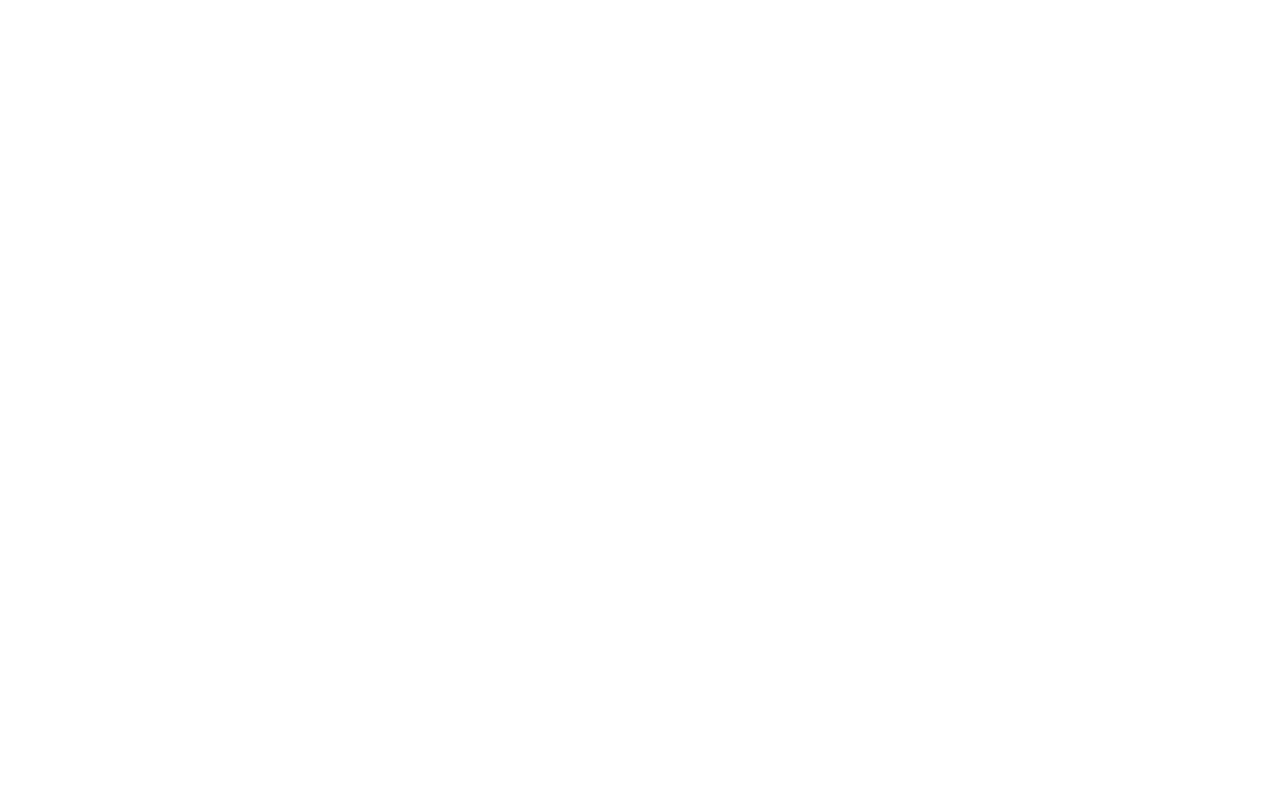
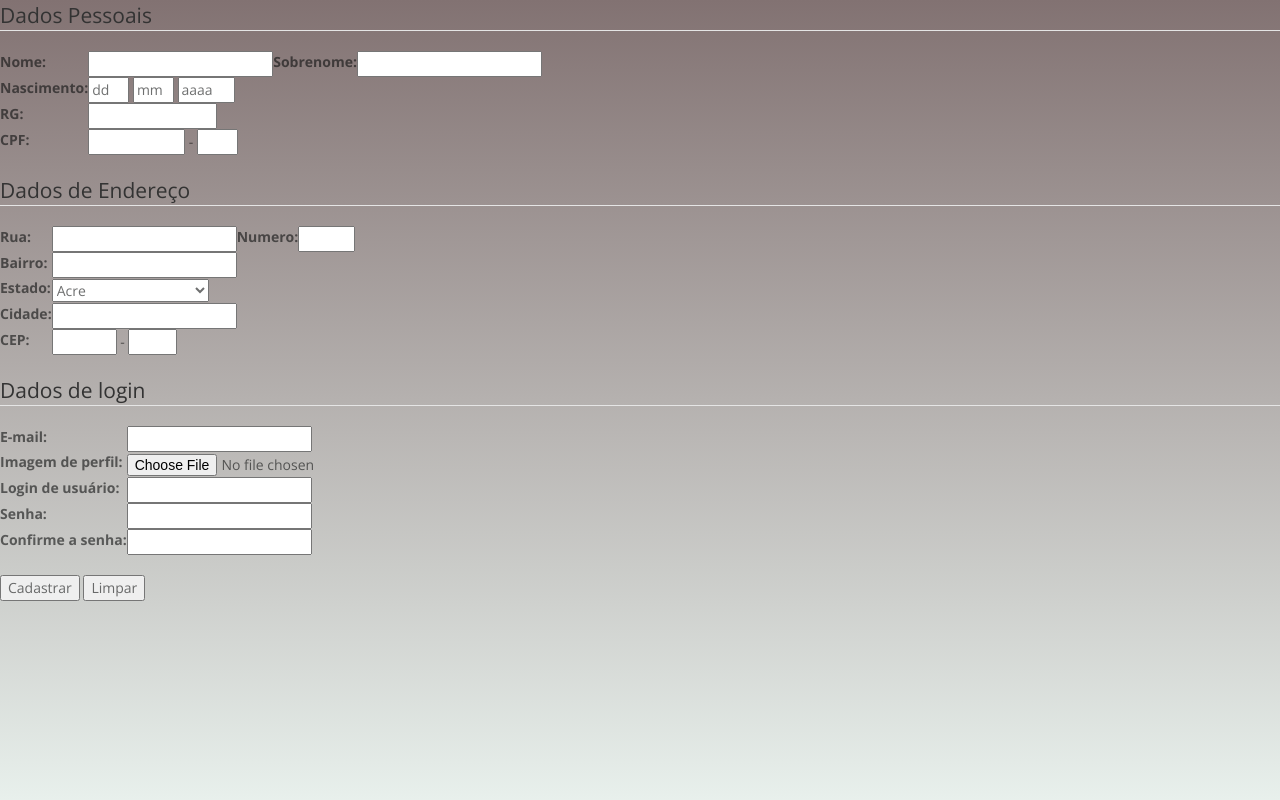
Before and after one commit to Thiago251/abrare-master, a PHP site: page /cadastro.html in a window 1280 px wide. Before the commit the page is empty. Run offline with PHP 8.4, Linux system fonts and the light colour scheme; some libraries are stand-ins or nearby versions.

Commit message:
.
Adicionado login, nova senha e tela de cadastro na tela de login foi adicionando uma tela no link esqueci minha senha.

```diff
--- a/cadastro.html
+++ b/cadastro.html
@@ -0,0 +1,252 @@
+<!DOCTYPE html>
+<html>
+<head>
+  <meta charset="utf-8">
+  <meta charset="utf-8">
+    <!--<meta http-equiv="X-UA-Compatible" content="IE=edge,chrome=1">-->
+    <meta http-equiv="X-UA-Compatible" content="IE=edge" />
+  <title>Cadastro novo Usuario</title>
+  <meta name="description" content="">
+    <meta name="viewport" content="width=device-width, initial-scale=1">
+    <link rel="apple-touch-icon" href="apple-touch-icon.png">
+    <link rel="icon" type="image/png" href="favicon-32x32.png" sizes="32x32" />
+    <link rel="icon" type="image/png" href="favicon-16x16.png" sizes="16x16" />
+    <link rel="stylesheet" href="css/normalize.min.css">
+    <link rel="stylesheet" href="css/bootstrap.min.css">
+    <link rel="stylesheet" href="css/jquery.fancybox.css">
+    <link rel="stylesheet" href="css/flexslider.css">
+    <link rel="stylesheet" href="css/styles.css">
+    <link rel="stylesheet" href="css/queries.css">
+    <link rel="stylesheet" href="css/etline-font.css">
+    <link rel="stylesheet" href="bower_components/animate.css/animate.min.css">
+    <link rel="stylesheet" href="http://maxcdn.bootstrapcdn.com/font-awesome/4.3.0/css/font-awesome.min.css">
+</head>
+<body>
+
+
+  <style type=>
+
+    /*
+ * Specific styles of signin component
+ */
+/*
+ * General styles
+ */
+body, html {
+    height: 100%;
+    background-repeat: no-repeat;
+    background-image: linear-gradient(rgb(130, 114, 114), rgb(232, 240, 236));
+    font-family: "Open Sans", sans-serif;
+    font-weight: 300;
+    color: rgba(14, 15, 15, 0.6);
+    -webkit-text-size-adjust: 100%;
+}
+
+p {
+  font-size: 15px;
+  line-height: 29px;
+  color: rgb(19, 20, 21);
+  padding-bottom: 20px;
+}
+
+button, input, optgroup, select, textarea {
+    margin: 0;
+    font: black;
+        font-size: black;
+        line-height: inherit;
+        font-family: inherit;
+    color: inherit;
+}
+
+
+</style>
+
+
+<form action="Script_do_Formulario.php" method="post">
+
+<!-- DADOS PESSOAIS-->
+<fieldset>
+ <legend>Dados Pessoais</legend>
+ <table cellspacing="10">
+  <tr>
+   <td>
+    <label for="nome">Nome: </label>
+   </td>
+   <td align="left">
+    <input type="text" name="email">
+   </td>
+   <td>
+    <label for="sobrenome">Sobrenome: </label>
+   </td>
+   <td align="left">
+    <input type="text" name="sobrenome">
+   </td>
+  </tr>
+  <tr>
+   <td>
+    <label>Nascimento: </label>
+   </td>
+   <td align="left">
+    <input type="text" name="dia" size="2" maxlength="2" value="dd">
+   <input type="text" name="mes" size="2" maxlength="2" value="mm">
+   <input type="text" name="ano" size="4" maxlength="4" value="aaaa">
+   </td>
+  </tr>
+  <tr>
+   <td>
+    <label for="rg">RG: </label>
+   </td>
+   <td align="left">
+    <input type="text" name="rg" size="13" maxlength="13">
+   </td>
+  </tr>
+  <tr>
+   <td>
+    <label>CPF:</label>
+   </td>
+   <td align="left">
+    <input type="text" name="cpf" size="9" maxlength="9"> - <input type="text" name="cpf2" size="2" maxlength="2">
+   </td>
+  </tr>
+ </table>
+</fieldset>
+
+<br />
+<!-- ENDEREÇO -->
+<fieldset>
+ <legend>Dados de Endereço</legend>
+ <table cellspacing="10">
+
+  <tr>
+   <td>
+    <label for="rua">Rua:</label>
+   </td>
+   <td align="left">
+    <input type="text" name="rua">
+   </td>
+   <td>
+    <label for="numero">Numero:</label>
+   </td>
+   <td align="left">
+    <input type="text" name="numero" size="4">
+   </td>
+  </tr>
+  <tr>
+   <td>
+    <label for="bairro">Bairro: </label>
+   </td>
+   <td align="left">
+    <input type="text" name="bairro">
+   </td>
+  </tr>
+  <tr>
+   <td>
+    <label for="estado">Estado:</label>
+   </td>
+   <td align="left">
+    <select name="estado">
+    <option value="ac">Acre</option>
+    <option value="al">Alagoas</option>
+    <option value="am">Amazonas</option>
+    <option value="ap">Amapá</option>
+    <option value="ba">Bahia</option>
+    <option value="ce">Ceará</option>
+    <option value="df">Distrito Federal</option>
+    <option value="es">Espírito Santo</option>
+    <option value="go">Goiás</option>
+    <option value="ma">Maranhão</option>
+    <option value="mt">Mato Grosso</option>
+    <option value="ms">Mato Grosso do Sul</option>
+    <option value="mg">Minas Gerais</option>
+    <option value="pa">Pará</option>
+    <option value="pb">Paraíba</option>
+    <option value="pr">Paraná</option>
+    <option value="pe">Pernambuco</option>
+    <option value="pi">Piauí</option>
+    <option value="rj">Rio de Janeiro</option>
+    <option value="rn">Rio Grande do Norte</option>
+    <option value="ro">Rondônia</option>
+    <option value="rs">Rio Grande do Sul</option>
+    <option value="rr">Roraima</option>
+    <option value="sc">Santa Catarina</option>
+    <option value="se">Sergipe</option>
+    <option value="sp">São Paulo</option>
+    <option value="to">Tocantins</option>
+   </select>
+   </td>
+  </tr>
+  <tr>
+   <td>
+    <label for="cidade">Cidade: </label>
+   </td>
+   <td align="left">
+    <input type="text" name="cidade">
+   </td>
+  </tr>
+  <tr>
+   <td>
+    <label for="cep">CEP: </label>
+   </td>
+   <td align="left">
+    <input type="text" name="cep" size="5" maxlength="5"> - <input type="text" name="cep2" size="3" maxlength="3">
+   </td>
+  </tr>
+ </table>
+</fieldset>
+<br />
+
+<!-- DADOS DE LOGIN -->
+<fieldset>
+ <legend>Dados de login</legend>
+ <table cellspacing="10">
+  <tr>
+   <td>
+    <label for="email">E-mail: </label>
+   </td>
+   <td align="left">
+    <input type="text" name="email">
+   </td>
+  </tr>
+  <tr>
+   <td>
+    <label for="imagem">Imagem de perfil:</label>
+   </td>
+   <td>
+    <input type="file" name="imagem" >
+
+   </td>
+  </tr>
+  <tr>
+   <td>
+    <label for="login">Login de usuário: </label>
+   </td>
+   <td align="left">
+    <input type="text" name="login">
+   </td>
+  </tr>
+  <tr>
+   <td>
+    <label for="pass">Senha: </label>
+   </td>
+   <td align="left">
+    <input type="password" name="pass">
+   </td>
+  </tr>
+  <tr>
+   <td>
+    <label for="passconfirm">Confirme a senha: </label>
+   </td>
+   <td align="left">
+    <input type="password" name="passconfirm">
+   </td>
+  </tr>
+ </table>
+</fieldset>
+<br />
+<input type="submit" value="Cadastrar">
+<input type="reset" value="Limpar">
+</form>
+
+
+ </body>
+</html>
--- a/css/styles.css
+++ b/css/styles.css
@@ -8,7 +8,7 @@ Typography
 p {
   font-size: 15px;
   line-height: 29px;
-  color: rgba(28, 54, 83, 0.6);
+  color: rgb(19, 20, 21);
   padding-bottom: 20px; }
 
 h1 {
--- a/index.html
+++ b/index.html
@@ -45,8 +45,8 @@
                                 <li><a href="contatos.html" target="contatos.html">Contato</a></li>
                             </ul>
                             <ul class="member-actions">
-                                <li><a href="#download" class="btn-white btn-small">Login</a></li>
-                                <li><a href="#download" class="btn-white btn-small">Cadastro</a></li>
+                                <li><a href="login2.html" class="btn-white btn-small">Login</a></li>
+                                <li><a href="cadastro.html" class="btn-white btn-small">Cadastro</a></li>
 
                              </ul>
                         </nav>
```
Also changed, not shown: login2.html (+2 -5 lines), novasenha.html (added, +59 -0 lines).
